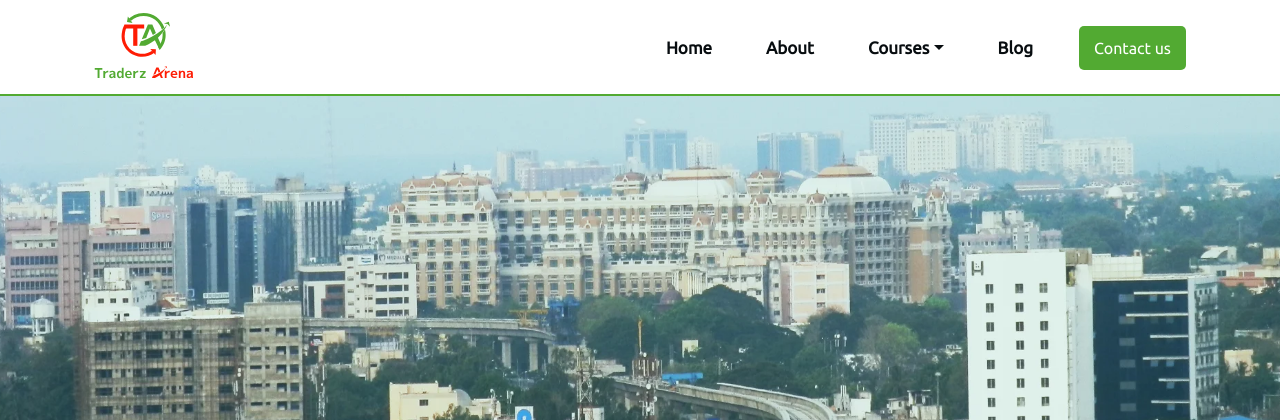
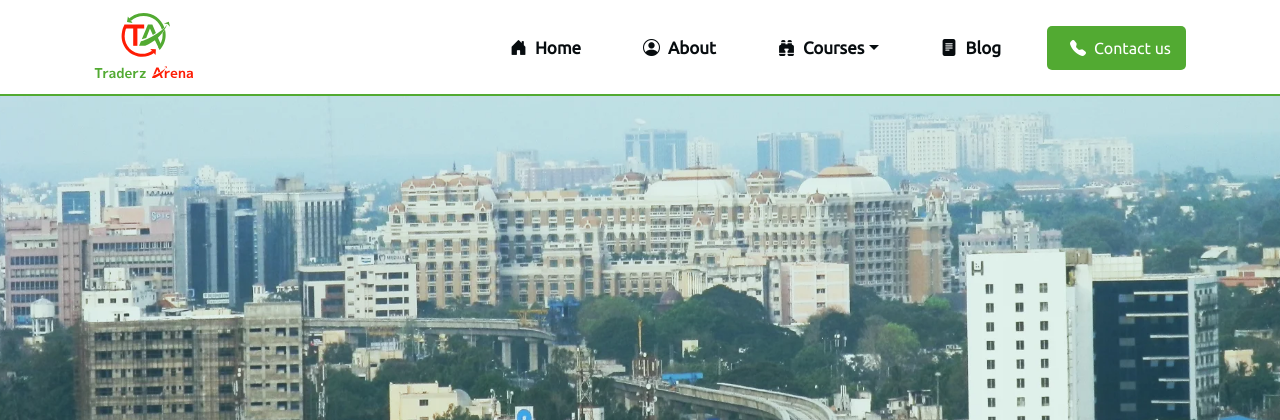
Before and after one commit to Sanjithgokul/traderz-arena, a PHP site: page /contact.php in a window 1280 px wide. Shown: the top 420 px of the page. Run offline with PHP 8.4, Linux system fonts and the light colour scheme.

Commit message:
Updated contact form

```diff
--- a/common-css.php
+++ b/common-css.php
@@ -8,3 +8,5 @@
 <link  rel="preload stylesheet" as="style" type="text/css" href="/css/contact.css">
 <link rel="preload stylesheet" as="style" type="text/css"  href="/assets/fonts/style.css">
 <link rel="stylesheet" href="https://use.fontawesome.com/releases/v5.15.4/css/all.css" integrity="sha384-DyZ88mC6Up2uqS4h/KRgHuoeGwBcD4Ng9SiP4dIRy0EXTlnuz47vAwmeGwVChigm" crossorigin="anonymous" />
+
+<link rel="stylesheet" href="https://cdn.jsdelivr.net/npm/bootstrap-icons@1.10.5/font/bootstrap-icons.css">
--- a/css/master.css
+++ b/css/master.css
@@ -30,6 +30,11 @@
 
 
   img {
+    max-width: 100%;
+  }
+
+  /* Testing */
+  .carousel-profile > img{
     max-width: 100%;
   }
 
@@ -215,7 +220,7 @@ button:focus:not(:focus-visible){
 
 .backround-banner-1{
   /* background-image: url(../images/banner-bg.webp); */
-  background-image: url(../images/new-bg-ban.png);
+  background-image: url(../images/new-bg-ban.webp);
   background-size: cover;
   background-repeat: no-repeat;
   background-position: center center;
@@ -689,7 +694,7 @@ button#enquiryButton:disabled{
 
 /* Testimonial */
 .carousel-slide{
-  background-image: url(../images/testimonial-bg-new.png);
+  background-image: url(../images/testimonial-bg-new.webp);
   background-position: center;
   background-repeat: no-repeat;
   background-size: cover;
@@ -833,6 +838,12 @@ button#enquiryButton:disabled{
 .book-icon:hover{
 color: var(--theme);
 }
+
+/* Testing */
+.dropdown:hover >.dropdown-menu{
+  display:block;
+}
+
 
 
 
@@ -1058,6 +1069,7 @@ color: var(--theme);
   .tesimonial-sec{
     height: 90vh; /*80vh*/
   }
+
 }
 
 
--- a/header.php
+++ b/header.php
@@ -15,25 +15,25 @@
                           </li>
                           <li class="nav-item active">
                               <!-- http://www.traderzarena.com/-->
-                              <a class="nav-link nav-item-1 " href="https://traderzarena.com/">Home</a>
+                              <a class="nav-link nav-item-1 py-3" href="https://traderzarena.com/"><i class="bi bi-house-door-fill p-2"></i>Home</a>
                           </li>
                           <li class="nav-item">
-                              <a href="#about-sec" class="nav-link nav-item-1">About </a>
+                              <a href="#about-sec" class="nav-link nav-item-1"><i class="bi bi-person-circle p-2"></i>About</a>
                           </li>
                           <li class="nav-item dropdown">
-                              <a href="#course-sec" class="nav-link nav-item-1 dropdown-toggle" role="button" data-bs-toggle="dropdown" aria-expanded="false">Courses</a>
-                              <ul class="dropdown-menu home-dropdown-menu mt-3">
-                                  <li><a class="dropdown-item fw-normal" href="https://traderzarena.com/expert-trading-course.php"><i class="fas fa-book book-icon" style="padding:0px 5px"></i>Expert Trading Course</a></li>
-                                  <li><a class="dropdown-item fw-normal" href="https://traderzarena.com/options-trading-course.php"><i class="fas fa-book book-icon" style="padding:0px 5px"></i>Options Trading</a></li>
-                                  <li><a class="dropdown-item fw-normal" href="https://traderzarena.com/intex-trading-course.php"><i class="fas fa-book book-icon" style="padding:0px 5px"></i>Intex Trading</a></li>
-                                  <li><a class="dropdown-item fw-normal" href="https://traderzarena.com/mentorship-program-course.php"><i class="fas fa-book book-icon" style="padding:0px 5px"></i>Mentorship Program</a></li>
+                              <a href="#course-sec" class="nav-link nav-item-1 dropdown-toggle" role="button" data-bs-toggle="dropdown" aria-expanded="false"><i class="bi bi-binoculars-fill p-2"></i>Courses</a>
+                              <ul class="dropdown-menu home-dropdown-menu ">
+                                  <li><a class="dropdown-item fw-normal" href="https://traderzarena.com/expert-trading-course.php"><i class="bi bi-book-half book-icon" style="padding:0px 12px 0px 0px"></i>Expert Trading Course</a></li>
+                                  <li><a class="dropdown-item fw-normal" href="https://traderzarena.com/options-trading-course.php"><i class="bi bi-book-half book-icon" style="padding:0px 12px 0px 0px"></i>Options Trading</a></li>
+                                  <li><a class="dropdown-item fw-normal" href="https://traderzarena.com/intex-trading-course.php"><i class="bi bi-book-half book-icon" style="padding:0px 12px 0px 0px"></i>Intex Trading</a></li>
+                                  <li><a class="dropdown-item fw-normal" href="https://traderzarena.com/mentorship-program-course.php"><i class="bi bi-book-half book-icon" style="padding:0px 12px 0px 0px"></i>Mentorship Program</a></li>
                               </ul>
                           </li>
                           <li class="nav-item">
-                              <a href="#" class="nav-link nav-item-1">Blog</a>
+                              <a href="#" class="nav-link nav-item-1"><i class="bi bi-file-text-fill p-2"></i>Blog</a>
                           </li>
                           <li class="header-btn text-nowrap">
-                              <button type="button" onclick="window.location.href='contact.php'">Contact us</button>
+                              <button type="button" onclick="window.location.href='contact.php'"><i class="bi bi-telephone-fill p-2"></i>Contact us</button>
                           </li>
                       </ul>
                   </div>
--- a/js/email-function.js
+++ b/js/email-function.js
@@ -191,7 +191,7 @@ function processquickemail(service,$this){
                         name: data["name"],
                         email : data["email"],
                         mobile_no: data["number"],
-                        course_type : data["service"],
+                        course_type : data["courses"],
                         ipAddress: ip,
                         url:$(location).attr('href'),
                         city: details.city,
```
Also changed, not shown: images/new-bg-ban.webp (added), images/testimonial-bg-new.webp (added), images/trending-up.svg (added).
